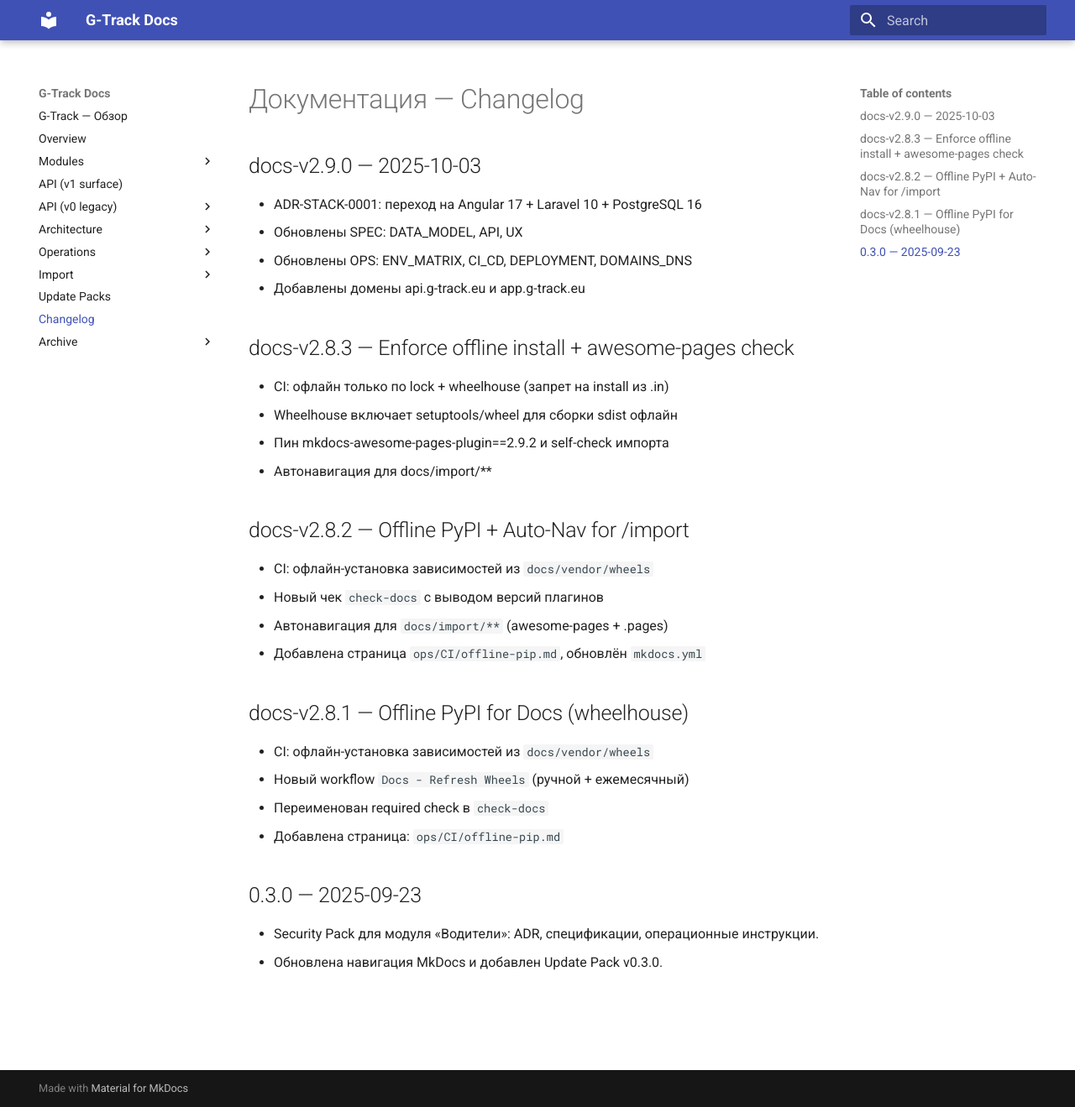
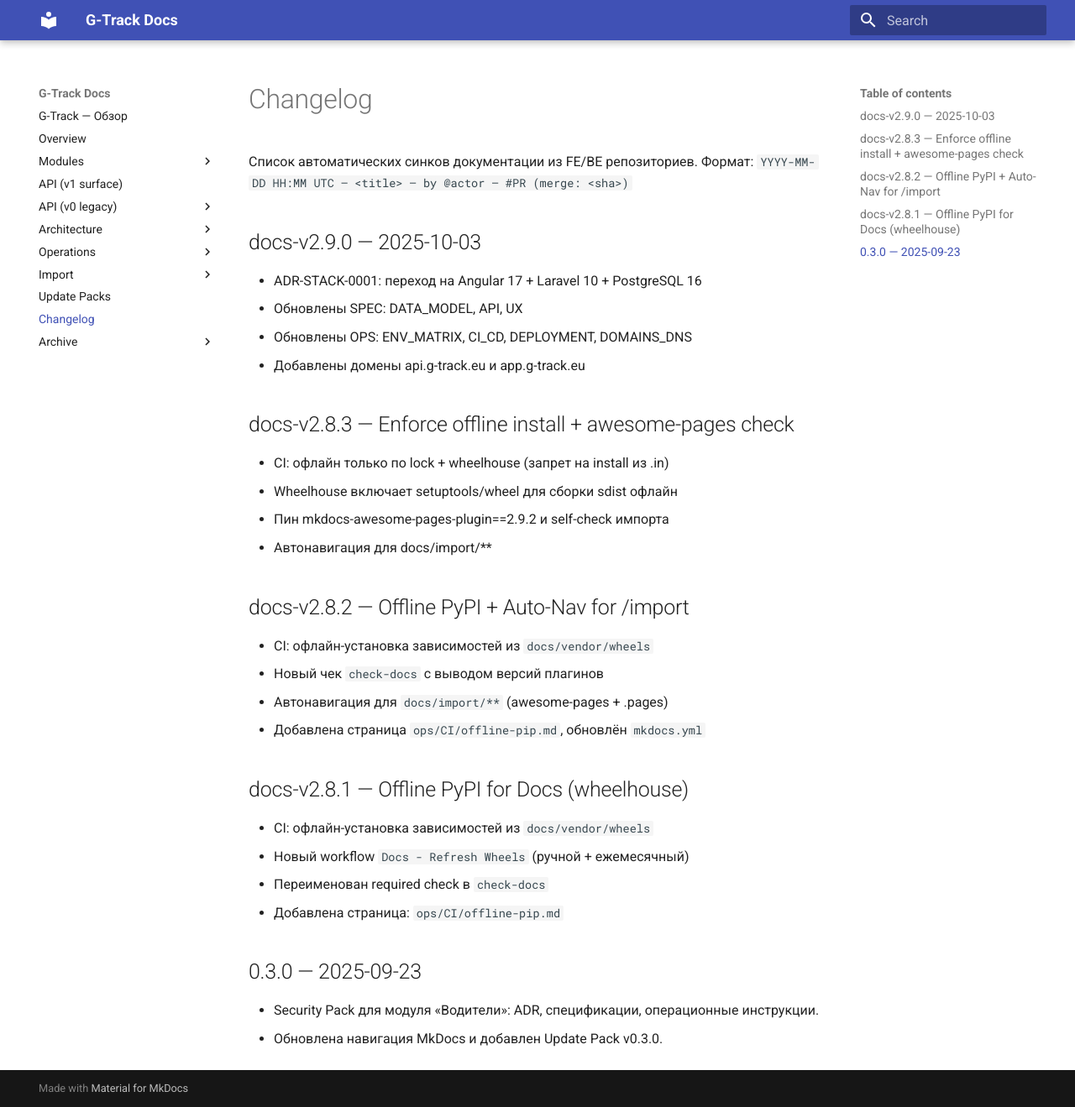
Before and after one commit to tqlismqn/gtrack-docs, an MkDocs documentation site: the page built from docs/CHANGELOG.md, in a window 1280 px wide and 1319 px high. Shown: the whole window at 84% size. Built offline with MkDocs 1.6.1 and Material for MkDocs 9.7.7, drawn with Linux system fonts in a browser that asks for light colours.

Commit message:
docs: automate changelog append on sync merges (#160)
* docs: automate changelog updates on sync merge

* fix: point changelog nav to relative path

```diff
--- a/docs/CHANGELOG.md
+++ b/docs/CHANGELOG.md
@@ -1,4 +1,7 @@
-# Документация — Changelog
+# Changelog
+
+Список автоматических синков документации из FE/BE репозиториев.
+Формат: `YYYY-MM-DD HH:MM UTC — <title> — by @actor — #PR (merge: <sha>)`
 
 ## docs-v2.9.0 — 2025-10-03
 - ADR-STACK-0001: переход на Angular 17 + Laravel 10 + PostgreSQL 16
```
Also changed, not shown: 1 other file.
